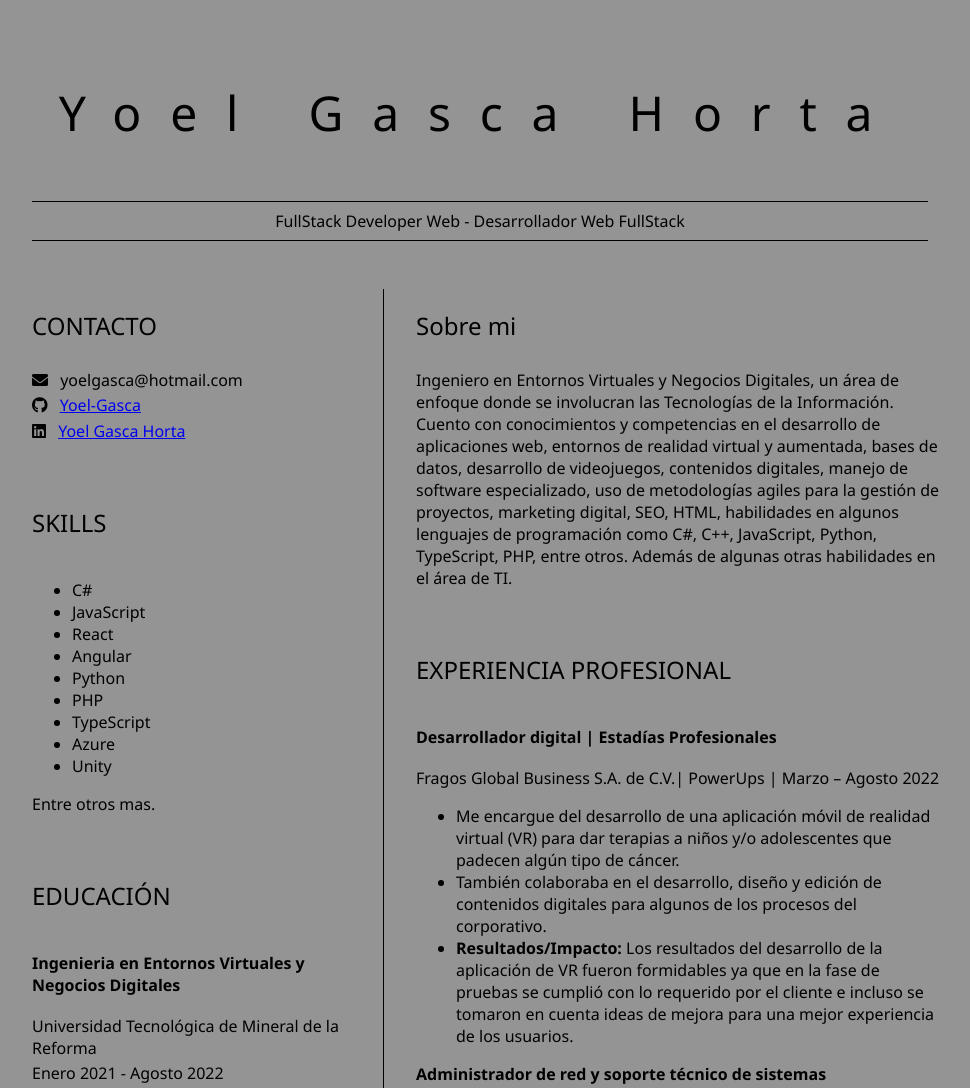
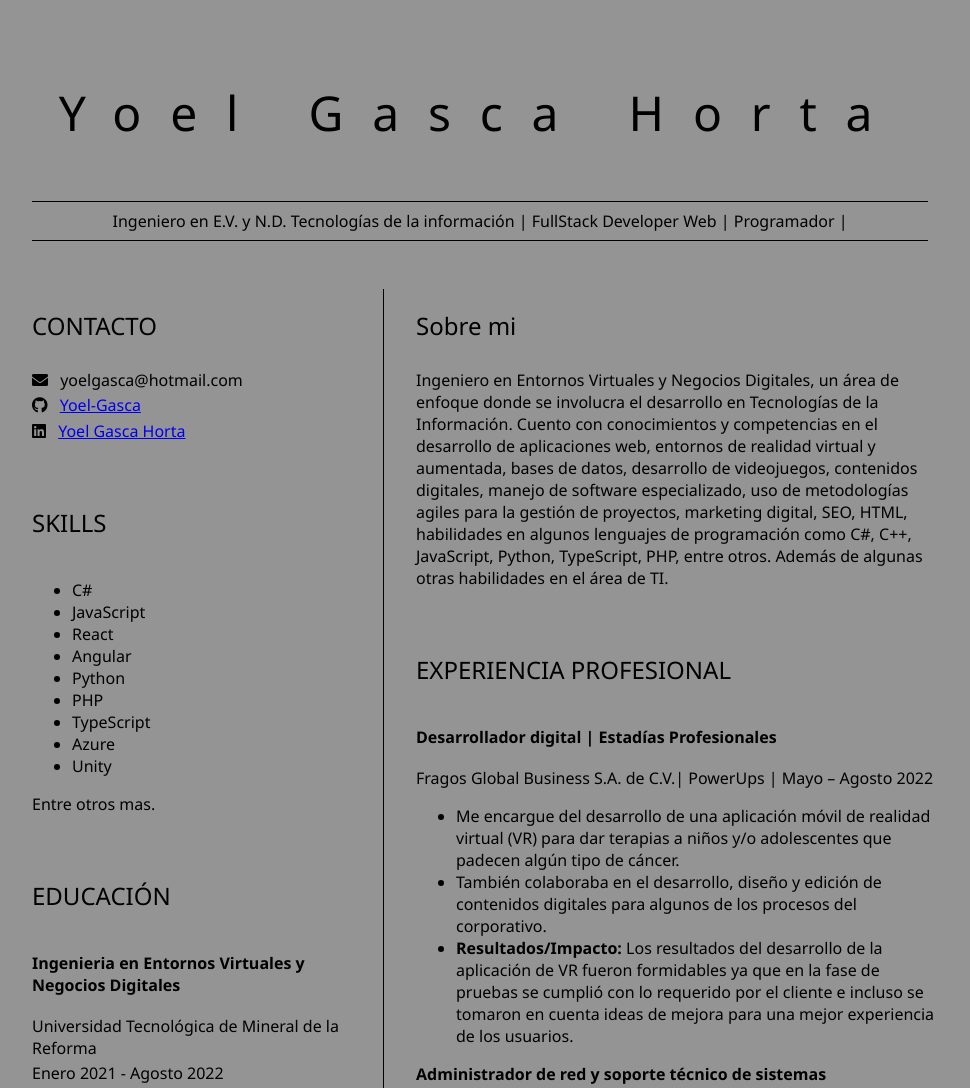
Before and after one commit to Yoel-Gasca/Chalenges-HW-Web-Dev, a website: page 08-Code-editor-IDE/My-Resume/index.html in a window 1280 px wide. Shown: the top 1088 px of the page, without its empty margins (160-1130 px from the left). Drawn offline with Linux system fonts and the light colour scheme.

Commit message:
Modifications to My Resume

```diff
--- a/08-Code-editor-IDE/My-Resume/index.html
+++ b/08-Code-editor-IDE/My-Resume/index.html
@@ -15,7 +15,7 @@
         <!-- resume header with your name and title -->
         <h1>Yoel Gasca Horta</h1>
         <hr>
-        FullStack Developer Web - Desarrollador Web FullStack
+        Ingeniero en E.V. y N.D. Tecnologías de la información | FullStack Developer Web | Programador |
         <hr>
     </header>
     <main>
@@ -76,14 +76,14 @@
             <section>
                 <h2>Sobre mi</h2>
                 <!-- about you -->
-                <p>Ingeniero en Entornos Virtuales y Negocios Digitales, un área de enfoque donde se involucran las Tecnologías de la Información. Cuento con conocimientos y competencias en el desarrollo de aplicaciones web, entornos de realidad virtual y aumentada, bases de datos, desarrollo de videojuegos, contenidos digitales, manejo de software especializado, uso de metodologías agiles para la gestión de proyectos, marketing digital, SEO, HTML, habilidades en algunos lenguajes de programación como C#, C++, JavaScript, Python, TypeScript, PHP, entre otros. Además de algunas otras habilidades en el área de TI.</p>
+                <p>Ingeniero en Entornos Virtuales y Negocios Digitales, un área de enfoque donde se involucra el desarrollo en Tecnologías de la Información. Cuento con conocimientos y competencias en el desarrollo de aplicaciones web, entornos de realidad virtual y aumentada, bases de datos, desarrollo de videojuegos, contenidos digitales, manejo de software especializado, uso de metodologías agiles para la gestión de proyectos, marketing digital, SEO, HTML, habilidades en algunos lenguajes de programación como C#, C++, JavaScript, Python, TypeScript, PHP, entre otros. Además de algunas otras habilidades en el área de TI.</p>
             </section>
             <section>
                 <h2>EXPERIENCIA PROFESIONAL</h2>
                 <!-- your work experience -->
                 <h3><strong>Desarrollador digital | Estadías Profesionales</strong></h3>
                 <p>
-                    Fragos Global Business S.A. de C.V.| PowerUps | Marzo – Agosto 2022
+                    Fragos Global Business S.A. de C.V.| PowerUps | Mayo – Agosto 2022
                 </p>
                 <ul>
                         <li>Me encargue del desarrollo de una aplicación móvil de realidad virtual (VR) para dar
```
